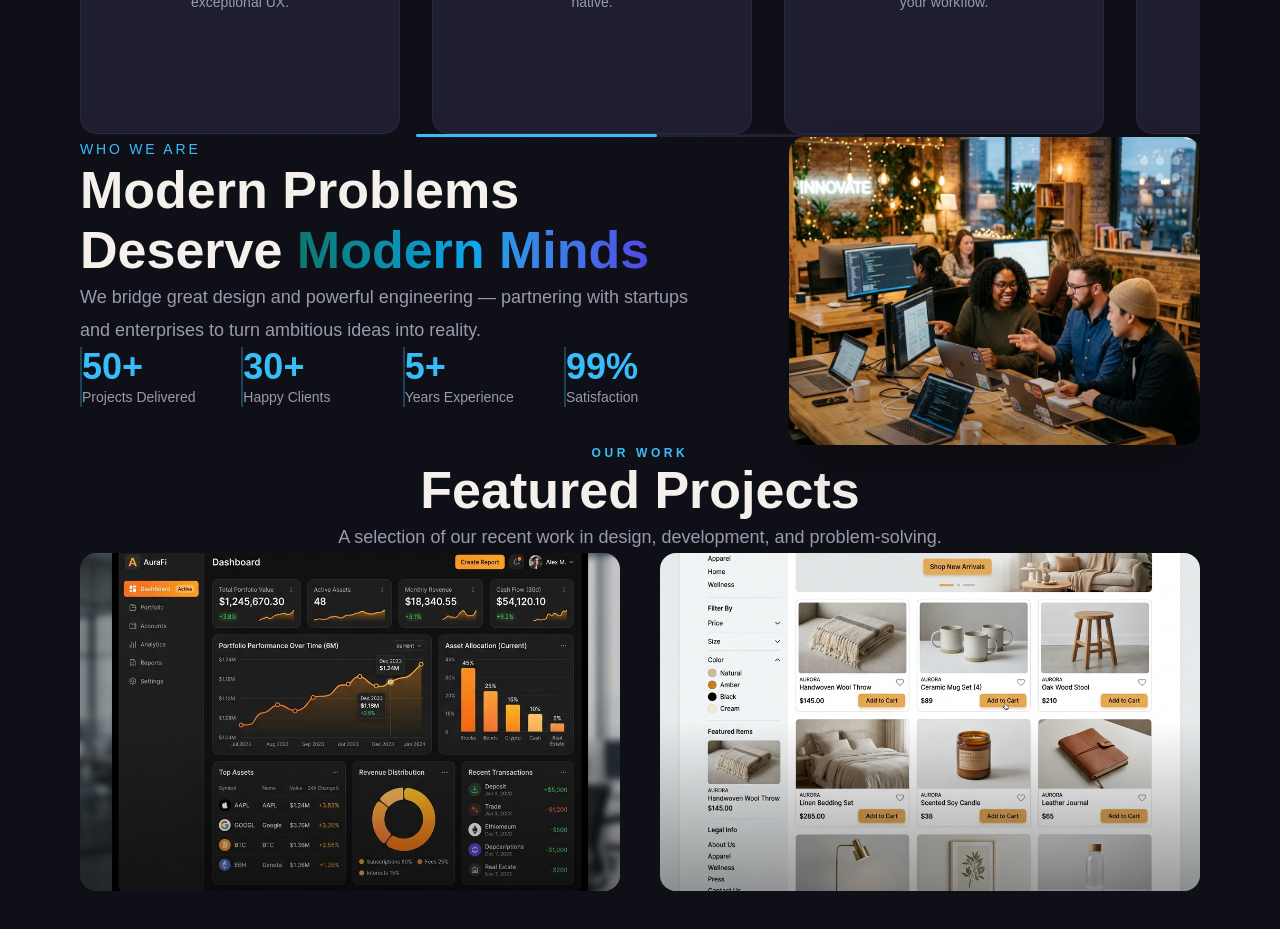
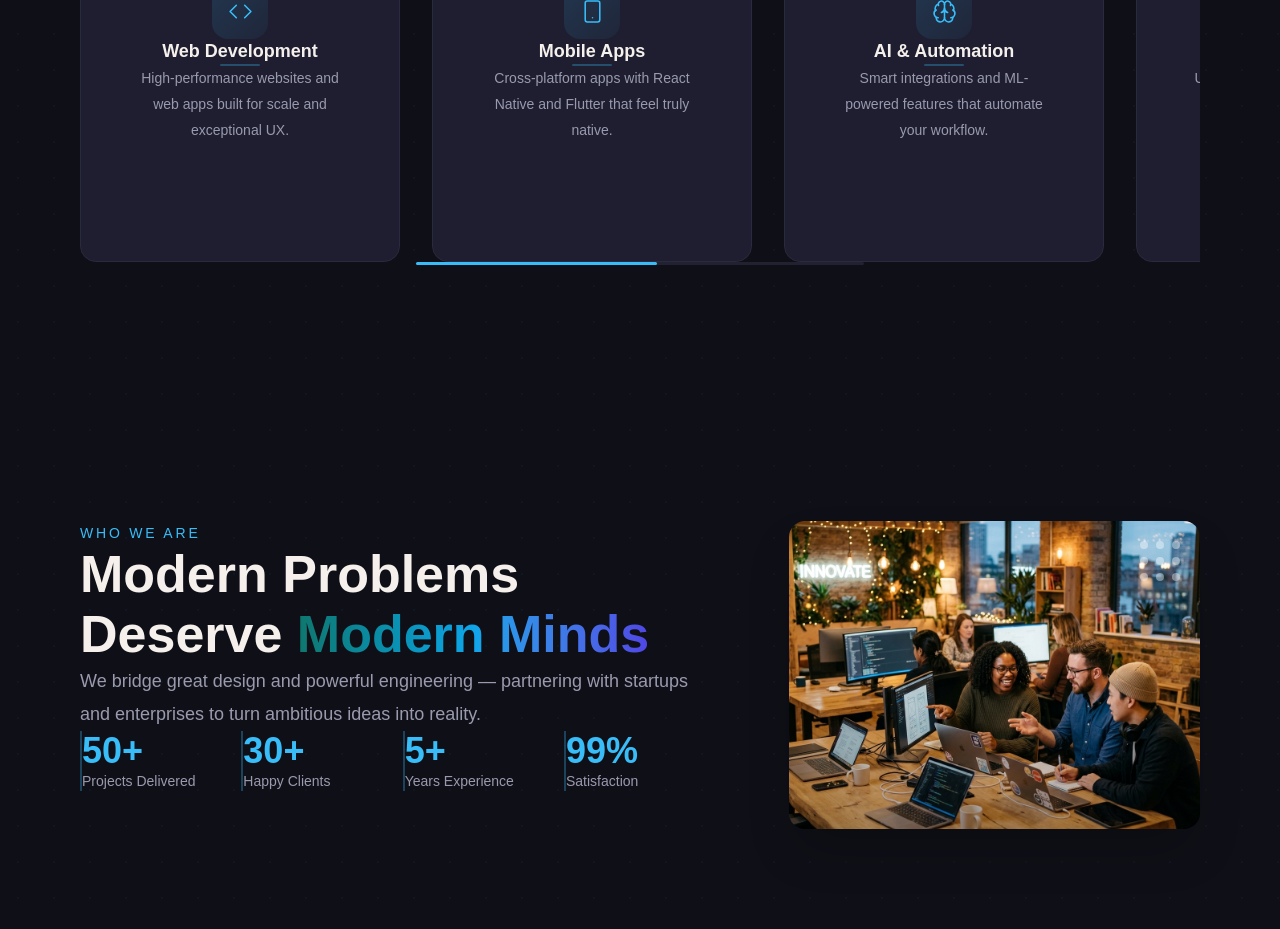
Before and after one commit to modernmindsolutionsllc-com/modernmindsolutionsllc, a React (Vite) app: page / in a window 1280 px wide. Shown: the part 1100-2029 px from the top of the page. Built offline with nearby package versions, Linux system fonts and the light colour scheme; a web font is replaced by a local one.

Commit message:
fix: standardize and clean up section spacing

```diff
--- a/src/components/sections/About.jsx
+++ b/src/components/sections/About.jsx
@@ -31,7 +31,7 @@ export default function About() {
   const [ref, isVisible] = useScrollAnimation();
 
   return (
-    <section id="about" className="py-24 sm:py-32 md:py-40 lg:py-52 bg-transparent">
+    <section id="about" className="section bg-transparent">
       <div className="container">
         <div className="grid grid-cols-1 lg:grid-cols-12 gap-10 lg:gap-24 items-start">
           {/* Text */}
@@ -52,7 +52,7 @@ export default function About() {
               </span>
             </h2>
 
-            <p className="font-body text-base md:text-lg text-[var(--text-secondary)] leading-[1.85] mb-16">
+            <p className="font-body text-base md:text-lg text-[var(--text-secondary)] leading-[1.85] mb-8">
               We bridge great design and powerful engineering — partnering with startups and enterprises
               to turn ambitious ideas into reality.
             </p>
--- a/src/components/sections/Blog.jsx
+++ b/src/components/sections/Blog.jsx
@@ -76,7 +76,7 @@ function BlogCard({ post, index }) {
 
 export default function Blog() {
   return (
-    <section id="blog" className="py-28 sm:py-36 md:py-48 lg:py-64 bg-transparent">
+    <section id="blog" className="section bg-transparent">
       <div className="container">
         <SectionHeader
           overline="Our Blog"
--- a/src/components/sections/CTABanner.jsx
+++ b/src/components/sections/CTABanner.jsx
@@ -127,7 +127,7 @@ export default function CTABanner() {
   return (
     <section
       id="contact"
-      className="relative w-full py-28 sm:py-36 md:py-48 lg:py-64 mt-16 md:mt-24 lg:mt-32 overflow-hidden"
+      className="section relative w-full overflow-hidden"
     >
       {/* ── "Query Submitted" success overlay banner ────────────────────────── */}
       <AnimatePresence>
--- a/src/components/sections/ClientLogos.jsx
+++ b/src/components/sections/ClientLogos.jsx
@@ -19,7 +19,7 @@ function LogoPlaceholder({ name }) {
 
 export default function ClientLogos() {
   return (
-    <section id="clients" className="py-16 sm:py-20 md:py-28 lg:py-36 bg-transparent border-y border-[var(--border)] overflow-hidden">
+    <section id="clients" className="py-16 sm:py-20 md:py-24 bg-transparent border-y border-[var(--border)] overflow-hidden">
       <div className="container mb-12">
         <p className="text-center font-body text-xs tracking-[0.25em] uppercase text-[var(--text-secondary)]">
           Trusted by forward-thinking teams
--- a/src/components/sections/Portfolio.jsx
+++ b/src/components/sections/Portfolio.jsx
@@ -78,7 +78,7 @@ function ProjectCard({ project, index }) {
 
 export default function Portfolio() {
   return (
-    <section id="portfolio" className="py-24 sm:py-32 md:py-40 lg:py-52 bg-transparent">
+    <section id="portfolio" className="section bg-transparent">
       <div className="container">
         <SectionHeader
           overline="Our Work"
--- a/src/components/sections/Services.jsx
+++ b/src/components/sections/Services.jsx
@@ -156,7 +156,7 @@ export default function Services() {
   };
 
   return (
-    <section id="services" className="py-24 sm:py-32 md:py-40 lg:py-52 bg-transparent">
+    <section id="services" className="section bg-transparent">
       <div className="container">
         <SectionHeader
           overline="What We Do"
--- a/src/components/sections/TechStack.jsx
+++ b/src/components/sections/TechStack.jsx
@@ -39,7 +39,7 @@ function TechIcon({ tech, index }) {
 export default function TechStack() {
   const [ref, isVisible] = useScrollAnimation();
   return (
-    <section id="tech-stack" className="py-24 sm:py-32 md:py-40 lg:py-52 bg-transparent">
+    <section id="tech-stack" className="section bg-transparent">
       <div className="container">
         <SectionHeader
           overline="Our Toolkit"
--- a/src/components/sections/Testimonials.jsx
+++ b/src/components/sections/Testimonials.jsx
@@ -47,7 +47,7 @@ export default function Testimonials() {
   return (
     <section
       id="testimonials"
-      className="w-full py-24 sm:py-32 md:py-48 lg:py-64 bg-transparent overflow-hidden"
+      className="section w-full bg-transparent overflow-hidden"
     >
       <div className="container">
         <SectionHeader
--- a/src/styles/globals.css
+++ b/src/styles/globals.css
@@ -189,3 +189,27 @@ body {
 @media (min-width: 640px) { .container { padding: 0 3rem; } }
 @media (min-width: 1024px) { .container { padding: 0 5rem; } }
 @media (min-width: 1440px) { .container { padding: 0 6rem; } }
+
+/* ── Consistent section vertical rhythm ── */
+.section {
+  padding-top: 5rem;
+  padding-bottom: 5rem;
+}
+@media (min-width: 640px) {
+  .section {
+    padding-top: 6rem;
+    padding-bottom: 6rem;
+  }
+}
+@media (min-width: 768px) {
+  .section {
+    padding-top: 7rem;
+    padding-bottom: 7rem;
+  }
+}
+@media (min-width: 1024px) {
+  .section {
+    padding-top: 8rem;
+    padding-bottom: 8rem;
+  }
+}
```
